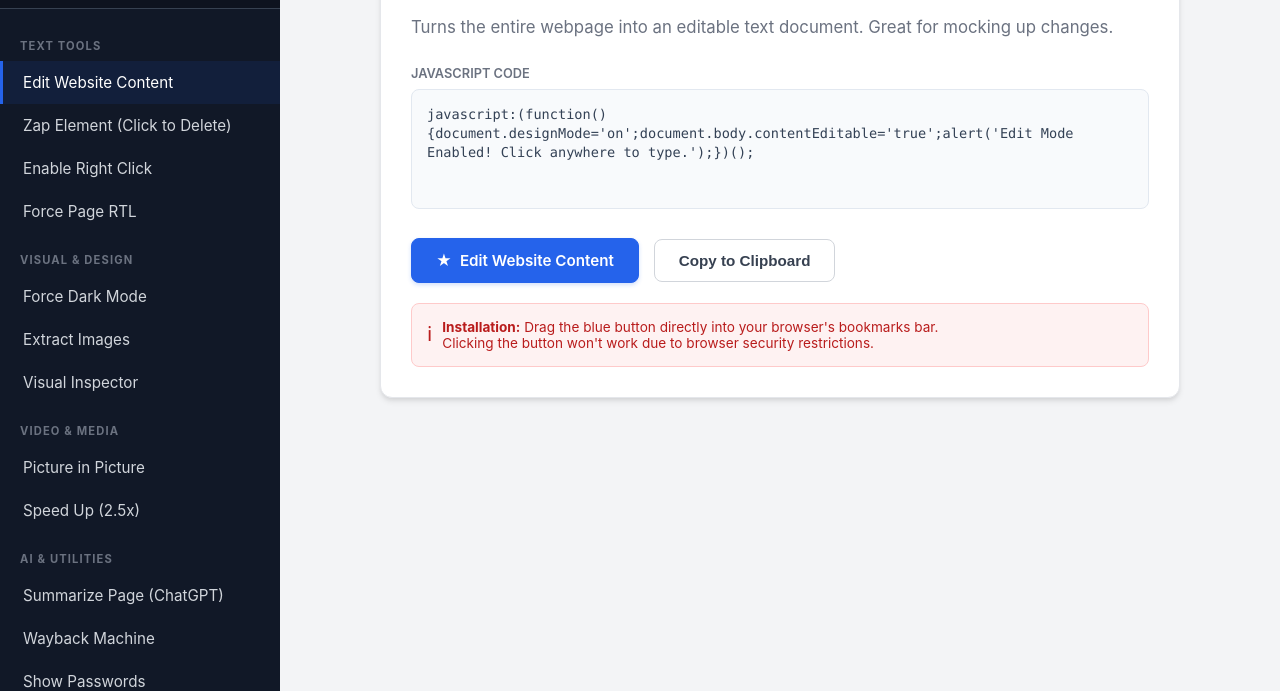
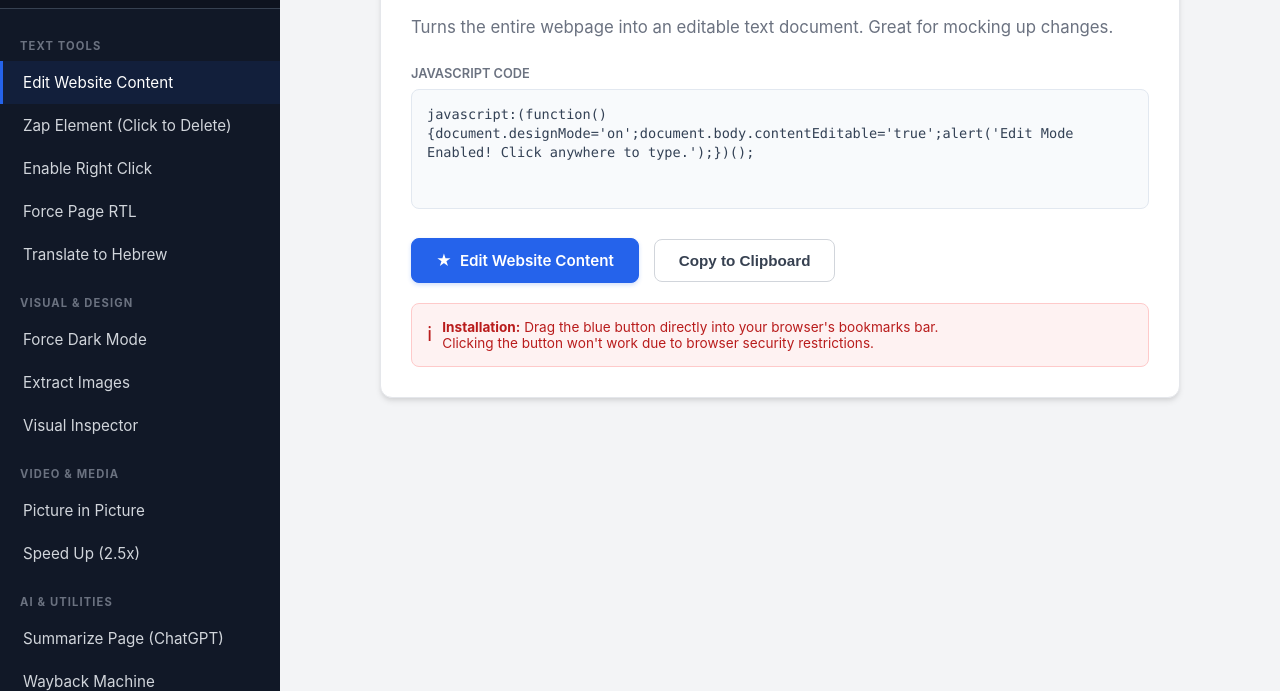
Before and after one commit to Ofirish/BMKLT, a plain HTML site: page index.html in a window 1280 px wide. Shown: the part 109-800 px from the top of the page. Drawn offline with Linux system fonts and the light colour scheme.

Commit message:
Add functionality for RTL and Hebrew translation

```diff
--- a/index.html
+++ b/index.html
@@ -303,6 +303,11 @@
                         title: "Force Page RTL",
                         desc: "Sets the document direction to Right-to-Left. Useful for Hebrew/Arabic.",
                         code: `javascript:(function(){document.documentElement.dir='rtl';})();`
+                    },
+                    {
+                        title: "Translate to Hebrew",
+                        desc: "Translates the current webpage from English to Hebrew using Google Translate.",
+                        code: `javascript:(function(){window.open('https://translate.google.com/translate?sl=en&tl=he&u='+encodeURIComponent(window.location.href));})();`
                     }
                 ]
             },
```
